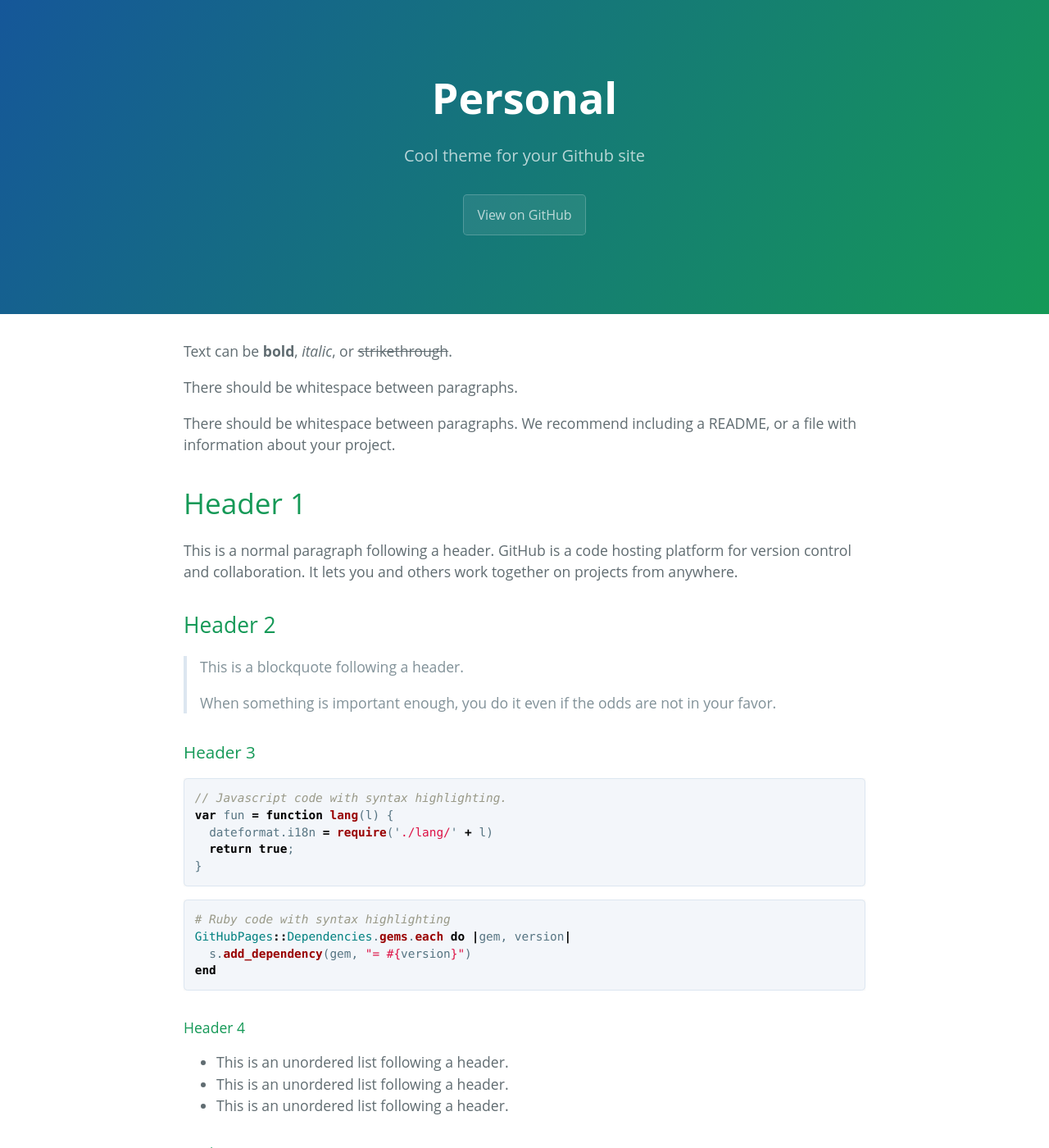
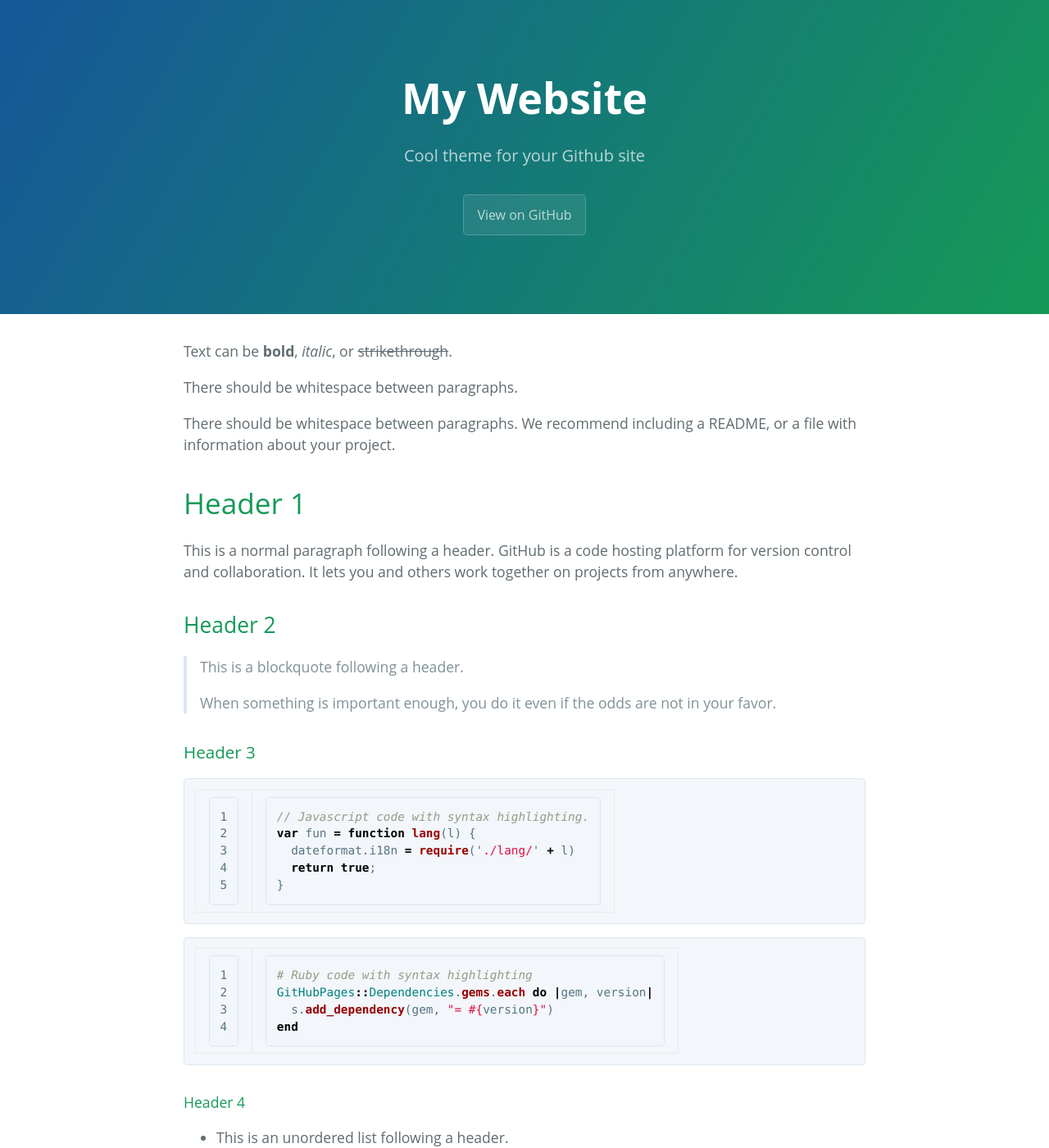
Before and after one commit to BenSouchet/cyathea, a Jekyll site: the page built from index.md, in a window 1280 px wide and 1400 px high. Shown: the whole window at 82% size. Built offline with Jekyll 4.4.1, drawn with Linux system fonts in a browser that asks for light colours; part of the change alters nothing that is shown.

Commit message:
Update _config.yml

```diff
--- a/_config.yml
+++ b/_config.yml
@@ -1,29 +1,84 @@
-title: Personal
+# This config file is essential
+title: My Website
 description: Cool theme for your Github site
 
+# Before changing the lang parameter, ensure you new value is valid with:
+# https://schneegans.de/lv/
 lang: en-US
+
+# Permalink structure
+# https://github.com/mojombo/jekyll/wiki/Permalinks
+permalink: /:categories/:title/
+
+# Using TZ format, the list of all available values can be found at:
+# https://en.wikipedia.org/wiki/List_of_tz_database_time_zones
+timezone: "Europe/Paris"
+
+# The branch where the
 branch: main
 
+# Ensure the encoding is UTF-8.
+encoding: utf-8
+
+# Ability to publish posts or collection documents with a future date.
+future: true
+
+# Ensure that metadata will be available at site level.
 github: [metadata]
 
-plugins:
-  - jekyll-seo-tag
-  - jekyll-github-metadata
+# Sass/SCSS parameters
+# Use "expanded" for easy CSS debugging
+# and "compressed" otherwise.
 sass:
-  load_paths:
-    - _sass/widgets/
-theme: null
+  style: expanded
 
+# Pagination parameters
+paginate: 10
+paginate_path: /page:num/
+
+# Code highligther
+highlighter: rouge
+
+# Markdown settings
+markdown: kramdown
+kramdown:
+  input: GFM
+  syntax_highlighter_opts:
+    span:
+      line_numbers: false
+    block:
+      line_numbers: true
+      start_line: 1
+
+# Set Liquid’s response to errors
+liquid:
+  error_mode: strict
+  strict_variables: true
+  strict_filters: true
+
+# Exclude these files from production site
 exclude:
   - .sass-cache/
   - .jekyll-cache/
+  - .editorconfig
+  - docs/
   - gemfiles/
-  - Gemfile
-  - Gemfile.lock
   - node_modules/
   - vendor/bundle/
   - vendor/cache/
   - vendor/gems/
   - vendor/ruby/
+  - CHANGELOG.md
+  - CNAME
+  - dracaena-theme.gemspec
+  - Gemfile
+  - Gemfile.lock
   - LICENSE
-  - jekyll-theme-personal.gemspec
+  - README.md
+  - screenshot.png
+
+# Jekyll plugins used by the theme
+plugins:
+  - jekyll-paginate
+  - jekyll-seo-tag
+  - jekyll-github-metadata
```
